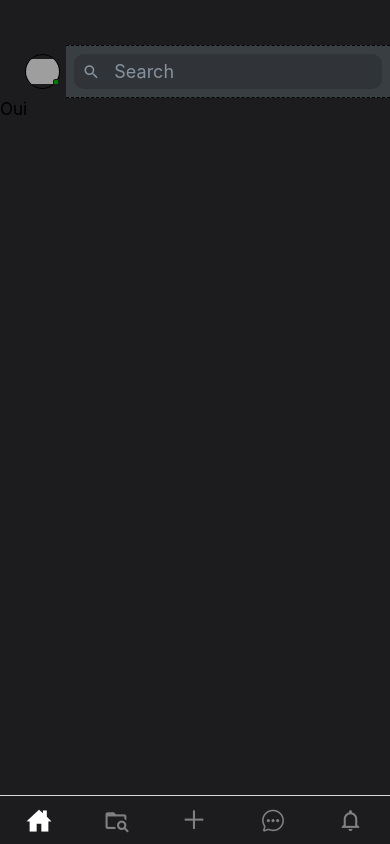
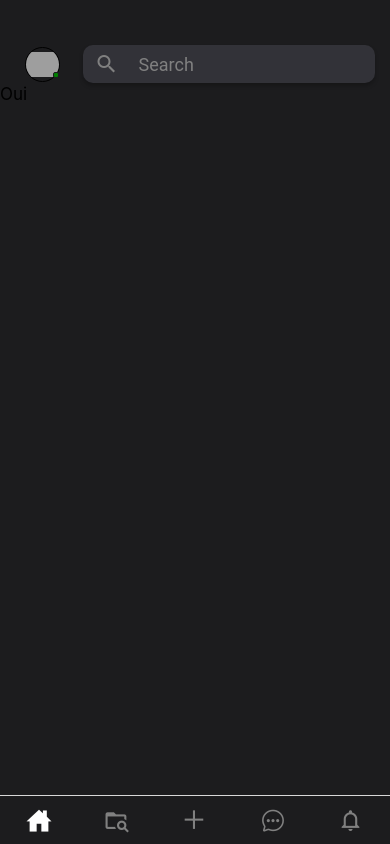
Before and after one commit to LuLmth/Redditech, a React Native app: screen /tabNavigator in a window 390 px wide. Built offline with nearby package versions, Linux system fonts and the light colour scheme; grey boxes are pictures that could not be loaded.

Commit message:
[FIX] search bar by changing package

```diff
--- a/package.json
+++ b/package.json
@@ -24,7 +24,7 @@
         "react-native": "https://github.com/expo/react-native/archive/sdk-42.0.0.tar.gz",
         "react-native-elements": "^3.4.2",
         "react-native-gesture-handler": "^1.10.3",
-        "react-native-gorgeous-header": "^0.1.0",
+        "react-native-paper": "^4.9.2",
         "react-native-web": "~0.13.12",
         "react-navigation-stack": "react-navigation/stack"
     },
--- a/src/components/Header/Home/index.tsx
+++ b/src/components/Header/Home/index.tsx
@@ -1,6 +1,6 @@
 import React, { useState } from "react";
 import { ImageBackground, View, TouchableOpacity } from "react-native";
-import { SearchBar } from "react-native-elements";
+import { Searchbar } from "react-native-paper";
 
 import users from "../../../fakeDatas/users";
 
@@ -13,16 +13,16 @@ const HomeHeader = () => {
     const onChangeText = (text: string) => {
         setSearch(text);
     };
-    const onClear = () => {
-        setSearch("");
-    };
-    const onCancel = () => {
-        setSearch("");
-    };
-    const onEndEditing = () => {
-        console.log(search);
+    const onSubmitEditing = () => {
+        // console.log(search);
         // TODO: call API
     };
+    // const onClear = () => {
+    //     setSearch("");
+    // };
+    // const onCancel = () => {
+    //     setSearch("");
+    // };
 
     return (
         <View style={styles.container}>
@@ -40,19 +40,18 @@ const HomeHeader = () => {
                     {isActive && <View style={styles.active} />}
                 </ImageBackground>
             </TouchableOpacity>
-            <SearchBar // add our own searchbar
-                platform="default"
-                lightTheme={false}
-                {...{ onClear }}
-                {...{ onCancel }}
+            <Searchbar // add our own searchbar
+                // {...{ onClear }}
+                // {...{ onCancel }}
                 placeholder="Search"
                 {...{ onChangeText }}
                 value={search}
-                containerStyle={styles.searchBarContainer}
-                inputContainerStyle={styles.inputContainer}
                 inputStyle={styles.input}
                 selectionColor="white"
-                {...{ onEndEditing }}
+                placeholderTextColor="grey"
+                {...{ onSubmitEditing }}
+                style={styles.searchBarContainer}
+                iconColor="grey"
             />
         </View>
     );
--- a/src/components/Header/Home/style.ts
+++ b/src/components/Header/Home/style.ts
@@ -12,10 +12,12 @@ const styles = StyleSheet.create({
     profilePicture: { borderRadius: 46, borderWidth: 1 },
     searchBarContainer: {
         marginTop: 45,
-        width: "83%",
-        borderStyle: "dashed",
+        marginRight: 15,
+        width: "75%",
+        height: 38,
+        borderRadius: 10,
+        backgroundColor: StyleGuide.palette.backgroundPrimary,
     },
-    inputContainer: { height: 35, borderRadius: 10 },
     input: { color: "white" },
     active: {
         backgroundColor: "green",
--- a/src/constants/StyleGuide/index.ts
+++ b/src/constants/StyleGuide/index.ts
@@ -3,7 +3,7 @@ const Style = {
         primary: "#FF4400",
         secondary: "#FF6584",
         tertiary: "#38ffb3",
-        backgroundPrimary: "#d5e5ff",
+        backgroundPrimary: "#323238",
         background: "#1C1C1E",
         border: "#f2f2f2",
     },
```
Also changed, not shown: 1 other file (tests, documents, lock files or other folders).
